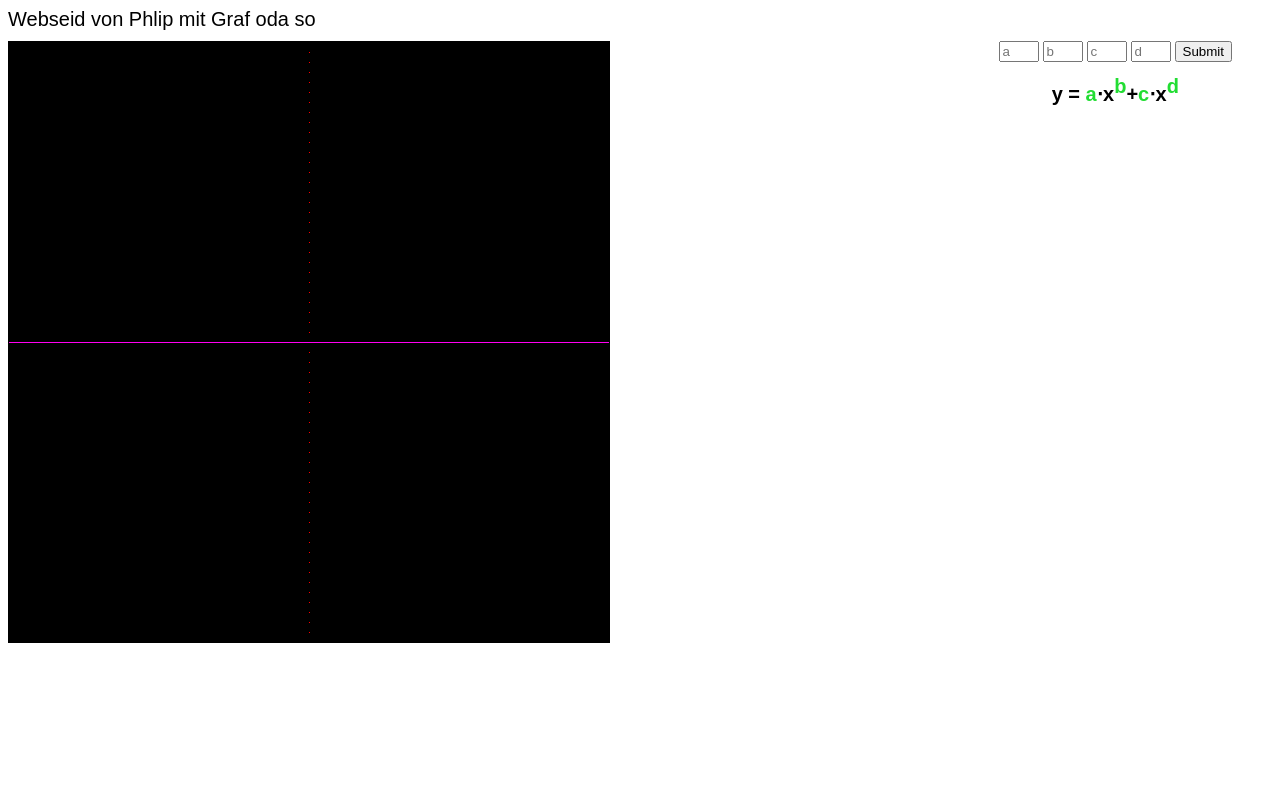
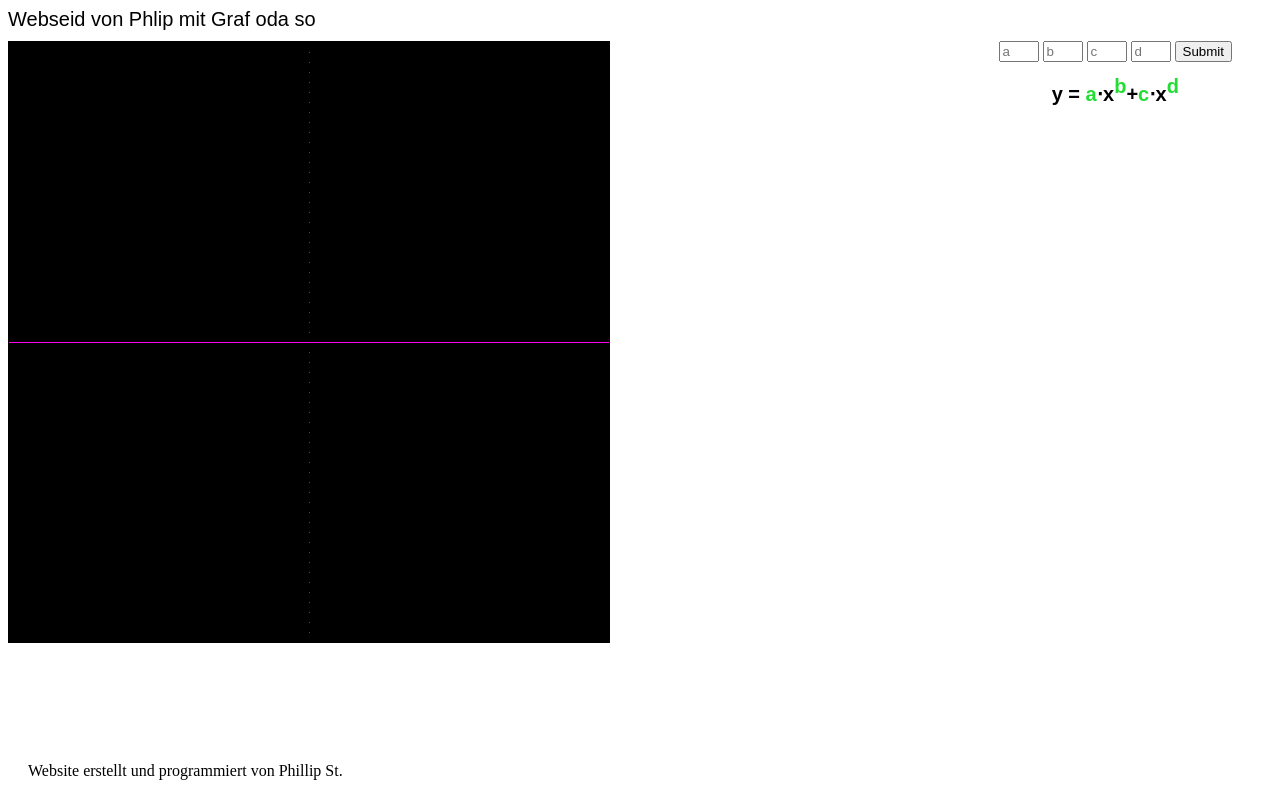
Before and after one commit to phillipstephan314/phillipstephan314.github.io, a plain HTML site: page index.html in a window 1280 px wide. Drawn offline with Linux system fonts and the light colour scheme.

Commit message:
Add files via upload

```diff
--- a/index.html
+++ b/index.html
@@ -19,6 +19,9 @@
 </h1>
 </div>
 </div>
+<div id="Unten"><script src="script2.js">
+
+</script></div>
 
 <script src="script3.js">
 
@@ -39,5 +42,7 @@
 	#canv {float:left; padding-left: 40px;}
 	canvas {border: 1px solid black;background-color: black;}
 	body {background-color: white;}
+	#Unten {position:absolute; bottom:0px; margin-bottom:20px;margin-left:20px;}
 </style>
+
 </body>
--- /dev/null
+++ b/script2.js
@@ -0,0 +1 @@
+document.write('Website erstellt und programmiert von Phillip St.');
```
